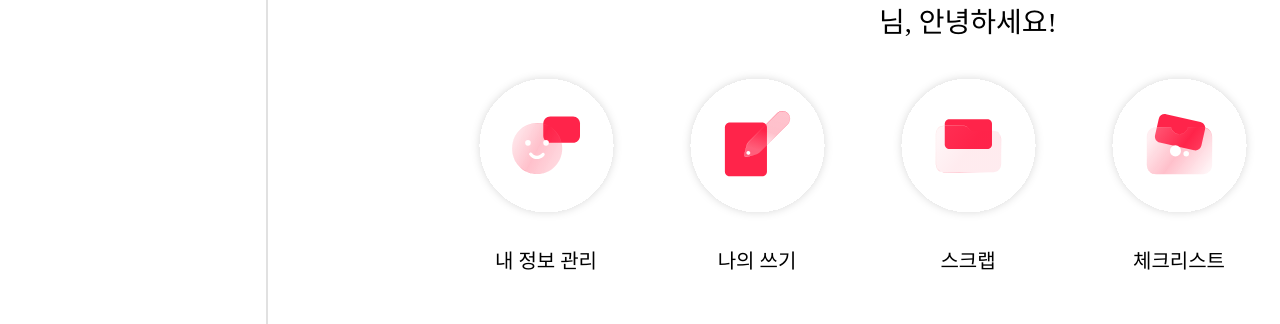
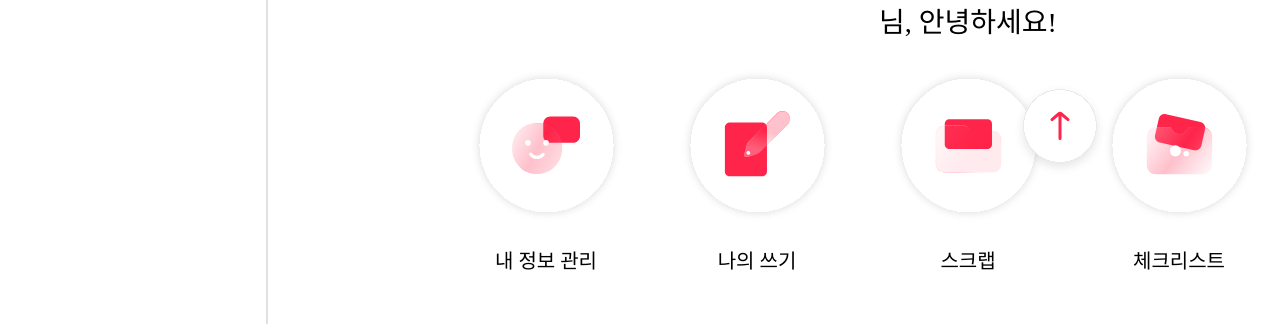
Before and after one commit to to-ex/Frontend, a React (Create React App) app: page /mypage in a window 1280 px wide. Shown: the part 549-873 px from the top of the page. Built offline with nearby package versions, Linux system fonts and the light colour scheme; no server answers.

Commit message:
Feat: 각 아이콘 경로 추가, top 컴포넌트 import

```diff
--- a/src/pages/MyPage.jsx
+++ b/src/pages/MyPage.jsx
@@ -12,6 +12,7 @@ import { ReactComponent as Scrap } from '../assets/images/scrap.svg';
 import { ReactComponent as Checklist } from '../assets/images/checklist.svg';
 import { ReactComponent as Calendar } from '../assets/images/calendar.svg';
 import Header from "../components/Header";
+import ScrollToTop from '../components/ScrollToTop';
 
 const HeaderWrapper = styled.div`
   position: fixed;
@@ -173,10 +174,10 @@ function MyPage() {
   });
   const [items] = useState([
     { id: 1, title: '내 정보 관리', icon: 'profile', path: '/myinfo' },
-    { id: 2, title: '나의 쓰기', icon: 'writing', path: null },
-    { id: 3, title: '스크랩', icon: 'scrap', path: null },
-    { id: 4, title: '체크리스트', icon: 'checklist', path: null },
-    { id: 5, title: '캘린더', icon: 'calendar', path: null }
+    { id: 2, title: '나의 쓰기', icon: 'writing', path: '/mywrite' },
+    { id: 3, title: '스크랩', icon: 'scrap', path: '/scrap' },
+    { id: 4, title: '체크리스트', icon: 'checklist', path: '/checklist' },
+    { id: 5, title: '캘린더', icon: 'calendar', path: '/calendar' } //추후 경로 수정 필요
   ]);
 
   useEffect(() => {
@@ -333,6 +334,7 @@ return (
         )}
         </MyPageContainer>
     </PageWrapper>
+    <ScrollToTop />
     </Contain>
 </ThemeProvider>
 );
```
